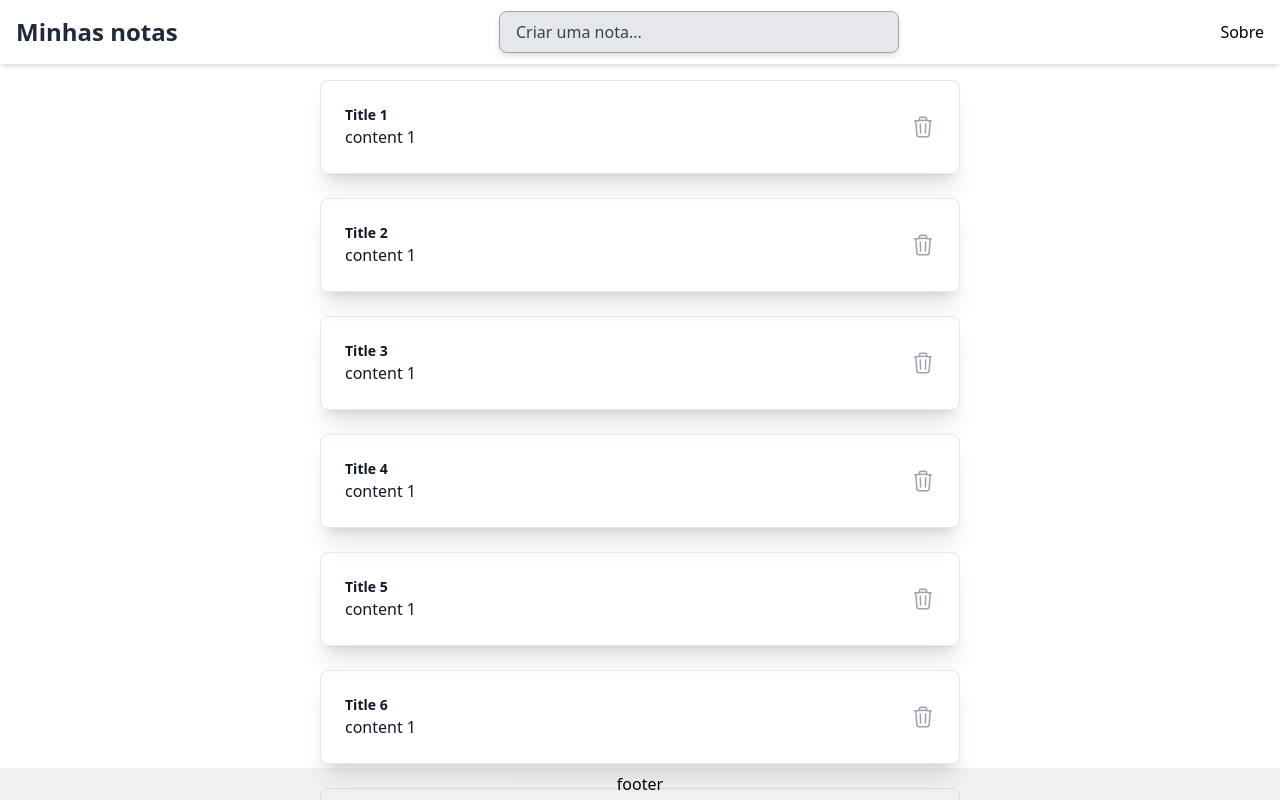
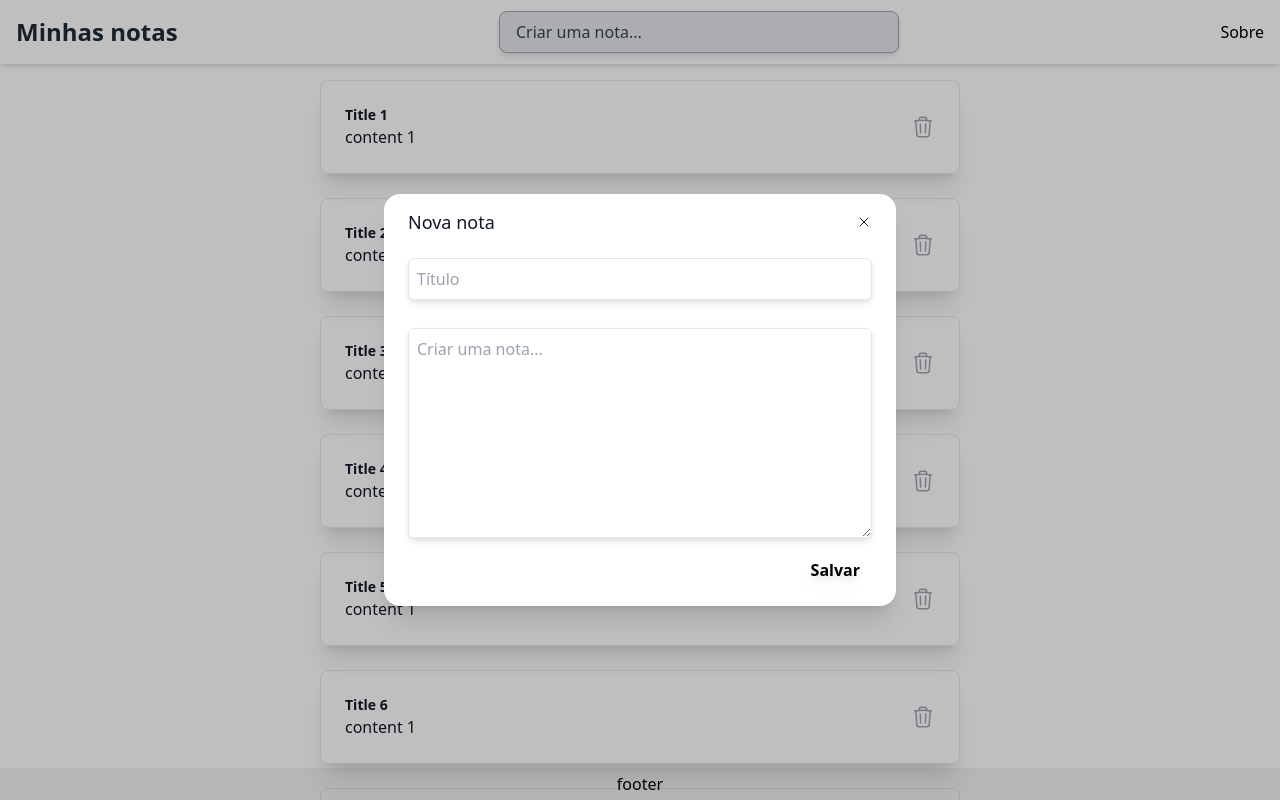
Before and after one commit to rafatosta/notes-app, a Next.js app: page / in a window 1280 px wide. Both pictures are taken after a click on the button "Criar uma nota...". Shown: the top 800 px of the page. Built offline with nearby package versions, Linux system fonts and the light colour scheme.

Commit message:
:sparkles: feat(NoteDialog) Dialog para criação de uma nota

```diff
--- a/package.json
+++ b/package.json
@@ -9,6 +9,7 @@
     "lint": "next lint"
   },
   "dependencies": {
+    "@headlessui/react": "^1.7.10",
     "@next/font": "13.1.6",
     "@prisma/client": "^4.10.1",
     "@types/node": "18.13.0",
@@ -17,6 +18,7 @@
     "next": "13.1.6",
     "react": "18.2.0",
     "react-dom": "18.2.0",
+    "react-hook-form": "^7.43.1",
     "typescript": "4.9.5"
   },
   "devDependencies": {
--- a/src/components/NavBar.tsx
+++ b/src/components/NavBar.tsx
@@ -1,11 +1,138 @@
+import { Fragment, useState } from "react";
+import { Dialog, Transition } from "@headlessui/react";
+import { Note } from "@prisma/client";
+import { useForm } from "react-hook-form";
+
 function NavBar() {
+  let [isOpen, setIsOpen] = useState(false);
+
+  function closeModal() {
+    setIsOpen(false);
+  }
+
+  function openModal() {
+    setIsOpen(true);
+  }
+
+  const {
+    register,
+    handleSubmit,
+    formState: { errors },
+    reset,
+  } = useForm<Note>();
+
+  async function onFormSubmit(data: Note) {
+    console.log(data);
+    reset();
+    //alert(data)
+    closeModal();
+  }
+
   return (
     <nav className="fixed top-0 w-full h-16 flex flex-row justify-between items-center bg-white p-4 shadow-md gap-x-4">
-      <p className="text-sm text-center lg:text-2xl font-semibold text-gray-800">Minhas notas</p>
-      <button className="border border-gray-400 rounded-lg bg-gray-200 text-gray-700 p-2 px-4 w-[400px] text-left drop-shadow-md cursor-text">
+      <p className="text-sm text-center lg:text-2xl font-semibold text-gray-800">
+        Minhas notas
+      </p>
+      <button
+        className="border border-gray-400 rounded-lg bg-gray-200 text-gray-700 p-2 px-4 w-[400px] text-left drop-shadow-md cursor-text"
+        onClick={openModal}
+      >
         Criar uma nota...
       </button>
       <div className="hidden lg:flex">Sobre</div>
+
+      <Transition appear show={isOpen} as={Fragment}>
+        <Dialog as="div" className="relative z-10" onClose={closeModal}>
+          <Transition.Child
+            as={Fragment}
+            enter="ease-out duration-300"
+            enterFrom="opacity-0"
+            enterTo="opacity-100"
+            leave="ease-in duration-200"
+            leaveFrom="opacity-100"
+            leaveTo="opacity-0"
+          >
+            <div className="fixed inset-0 bg-black bg-opacity-25" />
+          </Transition.Child>
+
+          <div className="fixed inset-0 overflow-y-auto">
+            <div className="flex min-h-full items-center justify-center p-4 text-center">
+              <Transition.Child
+                as={Fragment}
+                enter="ease-out duration-300"
+                enterFrom="opacity-0 scale-95"
+                enterTo="opacity-100 scale-100"
+                leave="ease-in duration-200"
+                leaveFrom="opacity-100 scale-100"
+                leaveTo="opacity-0 scale-95"
+              >
+                <Dialog.Panel className="w-full max-w-lg transform overflow-hidden rounded-2xl bg-white px-6 py-4 text-left align-middle shadow-xl transition-all">
+                  <Dialog.Title
+                    as="h3"
+                    className="flex justify-between items-center text-lg font-medium leading-6 text-gray-900"
+                  >
+                    <p>Nova nota</p>
+
+                    <button type="button" onClick={closeModal}>
+                      <svg
+                        xmlns="http://www.w3.org/2000/svg"
+                        fill="none"
+                        viewBox="0 0 24 24"
+                        strokeWidth="1.5"
+                        stroke="currentColor"
+                        className="w-4 h-4 hover:text-[red] hover:bg-slate-100 hover:rounded-full "
+                      >
+                        <path
+                          strokeLinecap="round"
+                          strokeLinejoin="round"
+                          d="M6 18L18 6M6 6l12 12"
+                        />
+                      </svg>
+                    </button>
+                  </Dialog.Title>
+
+                  <form
+                    onSubmit={handleSubmit(onFormSubmit)}
+                    className="flex flex-col justify-center items-center w-full pt-6 text-primary gap-1"
+                  >
+                    <input
+                      type="text"
+                      id="title"
+                      placeholder="Título"
+                      className={`w-full border rounded-md p-2 drop-shadow-md`}
+                      {...register("title", { required: true })}
+                    />
+                    <span className="text-[red] text-sm w-full pt-1">
+                      {errors.title?.type === "required" &&
+                        "Campo obrigatório!"}
+                    </span>
+
+                    <textarea
+                      id="content"
+                      placeholder="Criar uma nota..."
+                      className="w-full border rounded-md p-2 mt-4 drop-shadow-md"
+                      rows={8}
+                      {...register("content", { required: true })}
+                    />
+                    <span className="text-[red] text-sm w-full pt-1">
+                      {errors.content?.type === "required" &&
+                        "Campo obrigatório!"}
+                    </span>
+                    <div className="w-full flex justify-end items-center ">
+                      <button
+                        type="submit"
+                        className=" hover:text-[blue]/80 font-semibold py-2 px-3 active:text-[blue]/50  "
+                      >
+                        <span className="drop-shadow-lg">Salvar</span>
+                      </button>
+                    </div>
+                  </form>
+                </Dialog.Panel>
+              </Transition.Child>
+            </div>
+          </div>
+        </Dialog>
+      </Transition>
     </nav>
   );
 }
--- a/src/components/NoteCard.tsx
+++ b/src/components/NoteCard.tsx
@@ -1,4 +1,5 @@
 import { Note } from "../lib/notes";
+
 
 export function NoteCard(props: Note) {
   return (
@@ -12,13 +13,13 @@ export function NoteCard(props: Note) {
           xmlns="http://www.w3.org/2000/svg"
           fill="none"
           viewBox="0 0 24 24"
-          stroke-width="1.5"
+          strokeWidth="1.5"
           stroke="currentColor"
           className="w-6 h-6"
         >
           <path
-            stroke-linecap="round"
-            stroke-linejoin="round"
+            strokeLinecap="round"
+            strokeLinejoin="round"
             d="M14.74 9l-.346 9m-4.788 0L9.26 9m9.968-3.21c.342.052.682.107 1.022.166m-1.022-.165L18.16 19.673a2.25 2.25 0 01-2.244 2.077H8.084a2.25 2.25 0 01-2.244-2.077L4.772 5.79m14.456 0a48.108 48.108 0 00-3.478-.397m-12 .562c.34-.059.68-.114 1.022-.165m0 0a48.11 48.11 0 013.478-.397m7.5 0v-.916c0-1.18-.91-2.164-2.09-2.201a51.964 51.964 0 00-3.32 0c-1.18.037-2.09 1.022-2.09 2.201v.916m7.5 0a48.667 48.667 0 00-7.5 0"
           />
         </svg>
```
Also changed, not shown: 1 other file (tests, documents, lock files or other folders).
